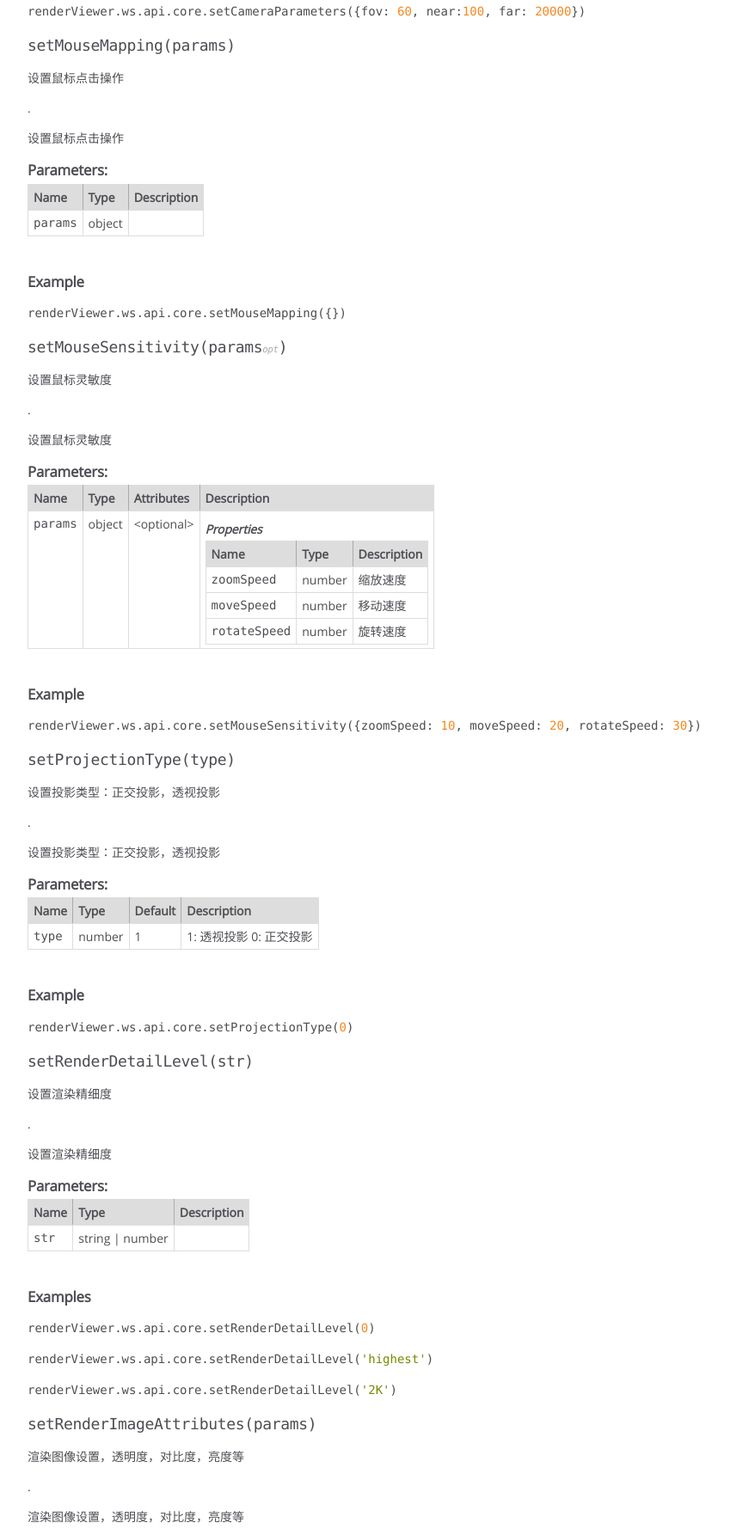
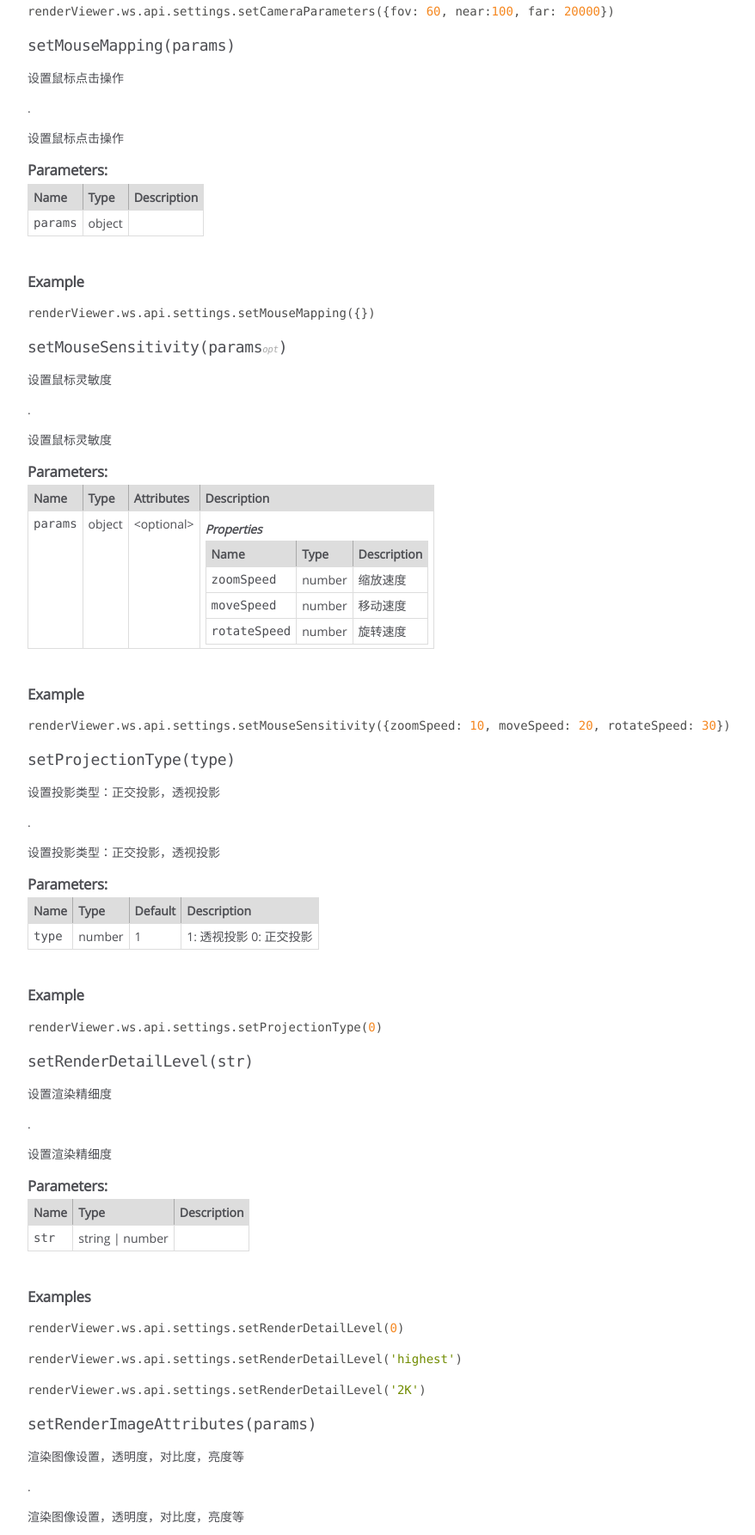
Before and after one commit to meng885234/cbim-render-sdk-doc, a plain HTML site: page ApiSettings.html in a window 1280 px wide. Shown: the part 1075-2861 px from the top of the page at 86% size, without its empty margins (0-878 px from the left). Drawn offline with Linux system fonts and the light colour scheme.

Commit message:
修改注释错误

```diff
--- a/ApiSettings.html
+++ b/ApiSettings.html
@@ -424,7 +424,7 @@
 
     <h5>Example</h5>
 
-    <pre class="prettyprint"><code>renderViewer.ws.api.core.setCameraParameters({fov: 60, near:100, far: 20000})</code></pre>
+    <pre class="prettyprint"><code>renderViewer.ws.api.settings.setCameraParameters({fov: 60, near:100, far: 20000})</code></pre>
 
 
 
@@ -563,7 +563,7 @@
 
     <h5>Example</h5>
 
-    <pre class="prettyprint"><code>renderViewer.ws.api.core.setMouseMapping({})</code></pre>
+    <pre class="prettyprint"><code>renderViewer.ws.api.settings.setMouseMapping({})</code></pre>
 
 
 
@@ -809,7 +809,7 @@
 
     <h5>Example</h5>
 
-    <pre class="prettyprint"><code>renderViewer.ws.api.core.setMouseSensitivity({zoomSpeed: 10, moveSpeed: 20, rotateSpeed: 30})</code></pre>
+    <pre class="prettyprint"><code>renderViewer.ws.api.settings.setMouseSensitivity({zoomSpeed: 10, moveSpeed: 20, rotateSpeed: 30})</code></pre>
 
 
 
@@ -956,7 +956,7 @@
 
     <h5>Example</h5>
 
-    <pre class="prettyprint"><code>renderViewer.ws.api.core.setProjectionType(0)</code></pre>
+    <pre class="prettyprint"><code>renderViewer.ws.api.settings.setProjectionType(0)</code></pre>
 
 
 
@@ -1098,11 +1098,11 @@
 
     <h5>Examples</h5>
 
-    <pre class="prettyprint"><code>renderViewer.ws.api.core.setRenderDetailLevel(0)</code></pre>
-
-    <pre class="prettyprint"><code>renderViewer.ws.api.core.setRenderDetailLevel('highest')</code></pre>
-
-    <pre class="prettyprint"><code>renderViewer.ws.api.core.setRenderDetailLevel('2K')</code></pre>
+    <pre class="prettyprint"><code>renderViewer.ws.api.settings.setRenderDetailLevel(0)</code></pre>
+
+    <pre class="prettyprint"><code>renderViewer.ws.api.settings.setRenderDetailLevel('highest')</code></pre>
+
+    <pre class="prettyprint"><code>renderViewer.ws.api.settings.setRenderDetailLevel('2K')</code></pre>
 
 
 
@@ -1434,7 +1434,7 @@
 
     <h5>Example</h5>
 
-    <pre class="prettyprint"><code>renderViewer.ws.api.core.setRenderImageAttributes({opacity: 0.74, contrast: 2, saturation: 0.9, brightness: 1.5, exposure: 2})</code></pre>
+    <pre class="prettyprint"><code>renderViewer.ws.api.settings.setRenderImageAttributes({opacity: 0.74, contrast: 2, saturation: 0.9, brightness: 1.5, exposure: 2})</code></pre>
 
 
 
@@ -1573,7 +1573,7 @@
 
     <h5>Example</h5>
 
-    <pre class="prettyprint"><code>renderViewer.ws.api.core.tobbleBackSideCulling(1)</code></pre>
+    <pre class="prettyprint"><code>renderViewer.ws.api.settings.tobbleBackSideCulling(1)</code></pre>
 
 
 
@@ -1599,7 +1599,7 @@
 <br class="clear">
 
 <footer>
-    Documentation generated by <a href="https://github.com/jsdoc/jsdoc">JSDoc 3.6.7</a> on Tue Nov 30 2021 16:45:26 GMT+0800 (中国标准时间)
+    Documentation generated by <a href="https://github.com/jsdoc/jsdoc">JSDoc 3.6.7</a> on Wed Dec 01 2021 16:31:01 GMT+0800 (中国标准时间)
 </footer>
 
 <script> prettyPrint(); </script>
```
Also changed, not shown: ApiBrooming.html (+1 -1 lines), ApiCore.html (+1 -1 lines), ApiCullBox.html (+1 -1 lines), ApiDisplayMode.html (+1 -1 lines), ApiMeasure.html (+1 -1 lines), ApiSkybox.html (+1 -1 lines), ApiTopography.html (+1 -1 lines), RenderViewer.html (+1 -1 lines), index.html (+1 -1 lines).
